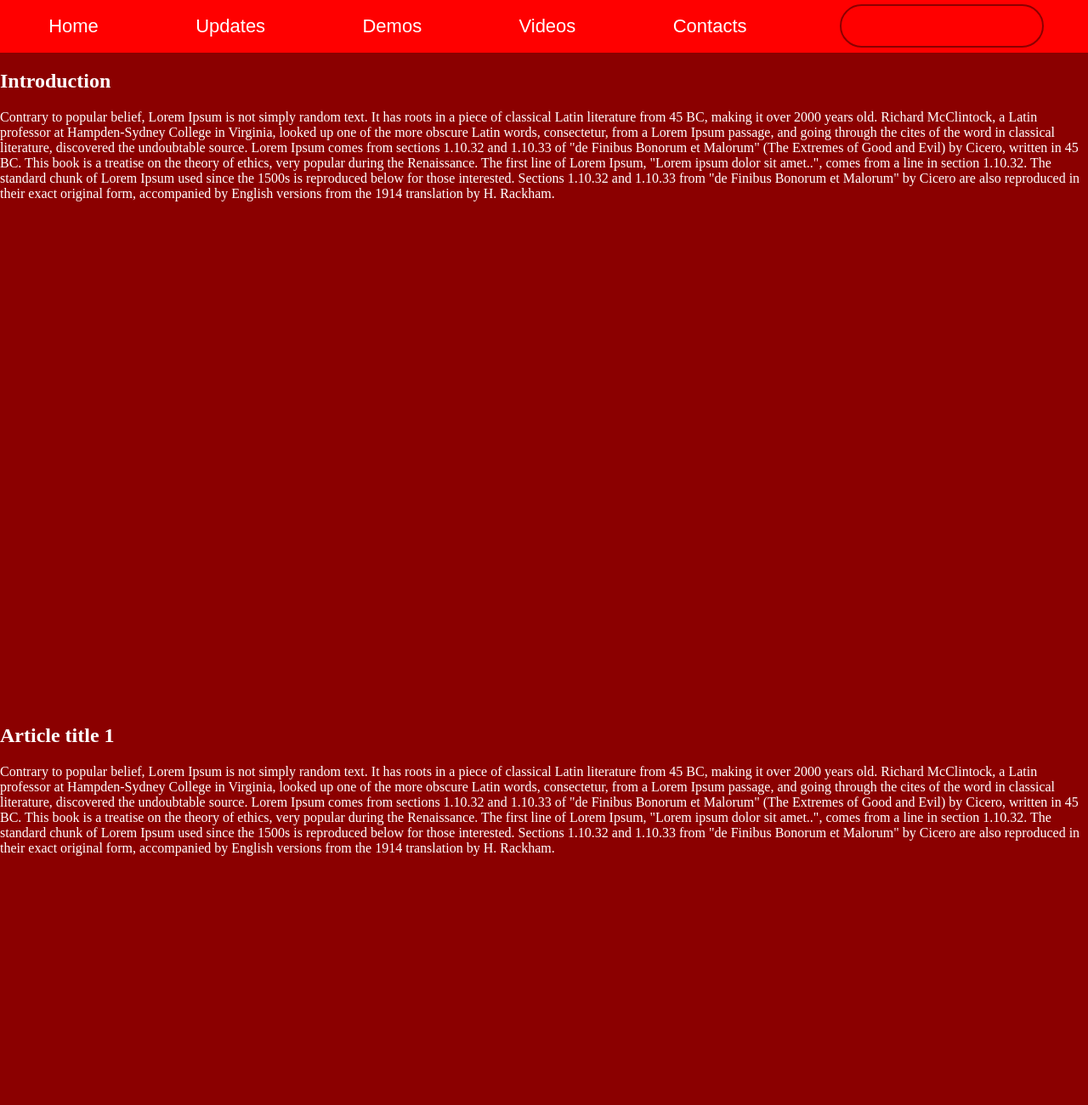
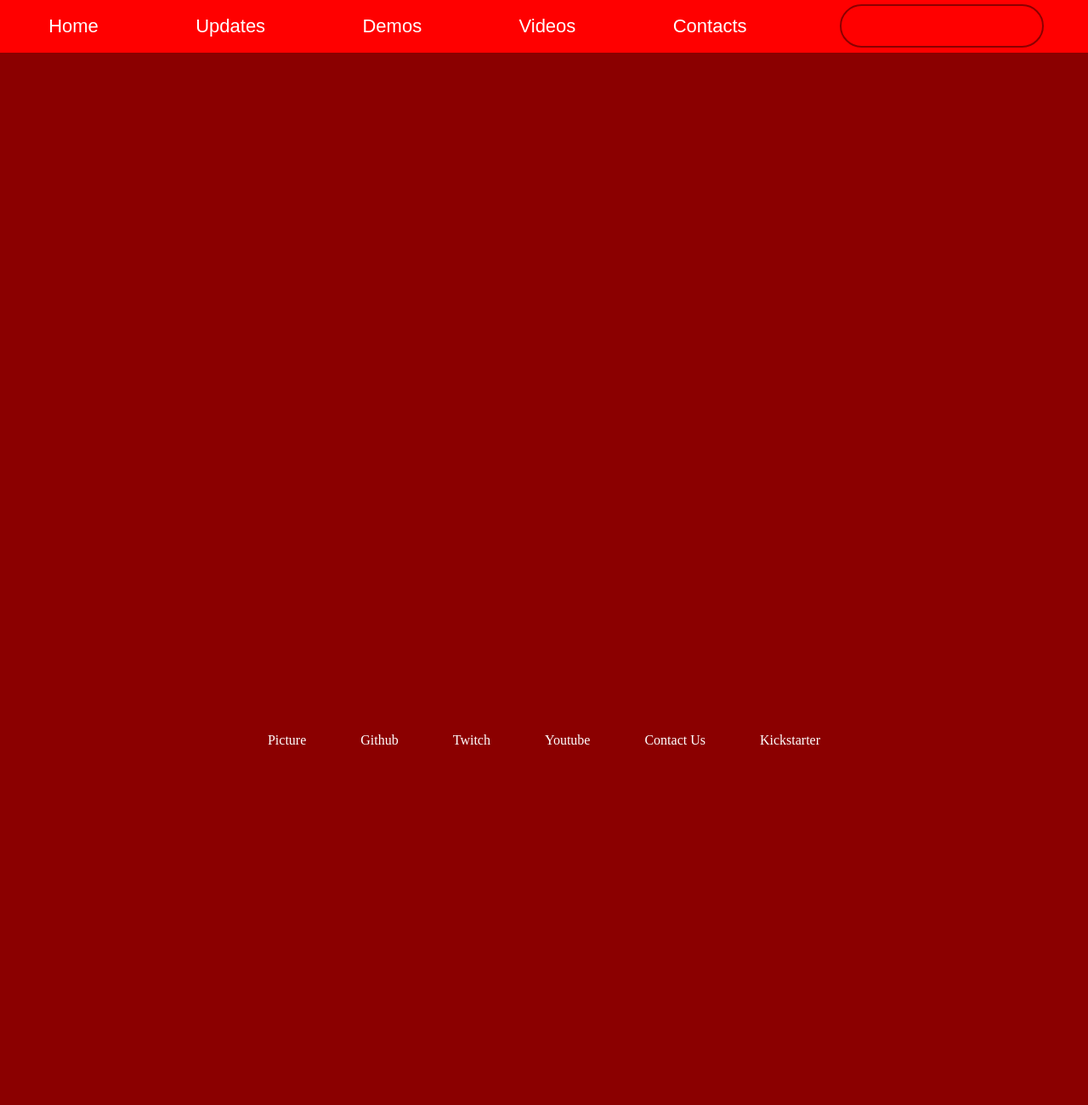
Before and after one commit to RealisticGaming/Realistic-Website, a plain HTML site: page pages/contacts.html in a window 1280 px wide. Shown: the top 1300 px of the page at 85% size. After the commit the page ends 880 px from the top, so only its background shows below. Drawn offline with Linux system fonts and the light colour scheme.

Commit message:
The True Start

```diff
--- a/pages/contacts.html
+++ b/pages/contacts.html
@@ -14,7 +14,7 @@
     <nav class="nava">
 
         <a href="/index.html">Home</a>
-        <a href="articles.html">Updates</a>
+        <a href="updates.html">Updates</a>
         <a href="demo.html">Demos</a>
         <a href="videos.html">Videos</a>
         <a href="contacts.html">Contacts</a>
@@ -22,62 +22,16 @@
     </nav>
 
     <section class="Intro">
-        <h1>
-            Introduction
-        </h1>
-
-        <p>
-            Contrary to popular belief, Lorem Ipsum is not simply random text. It has roots in a piece of classical
-            Latin literature from 45 BC, making it over 2000 years old. Richard McClintock, a Latin professor at
-            Hampden-Sydney College in Virginia, looked up one of the more obscure Latin words, consectetur, from a
-            Lorem
-            Ipsum passage, and going through the cites of the word in classical literature, discovered the
-            undoubtable
-            source. Lorem Ipsum comes from sections 1.10.32 and 1.10.33 of "de Finibus Bonorum et Malorum" (The
-            Extremes
-            of Good and Evil) by Cicero, written in 45 BC. This book is a treatise on the theory of ethics, very
-            popular
-            during the Renaissance. The first line of Lorem Ipsum, "Lorem ipsum dolor sit amet..", comes from a line
-            in
-            section 1.10.32.
-            The standard chunk of Lorem Ipsum used since the 1500s is reproduced below for those interested.
-            Sections
-            1.10.32 and 1.10.33 from "de Finibus Bonorum et Malorum" by Cicero are also reproduced in their exact
-            original form, accompanied by English versions from the 1914 translation by H. Rackham.
-        </p>
-
-    </section>
-
-    <section>
-        <h2>
-            Article title 1
-
-        </h2>
-        <p>
-            Contrary to popular belief, Lorem Ipsum is not simply random text. It has roots in a piece of classical
-            Latin literature from 45 BC, making it over 2000 years old. Richard McClintock, a Latin professor at
-            Hampden-Sydney College in Virginia, looked up one of the more obscure Latin words, consectetur, from a
-            Lorem
-            Ipsum passage, and going through the cites of the word in classical literature, discovered the
-            undoubtable
-            source. Lorem Ipsum comes from sections 1.10.32 and 1.10.33 of "de Finibus Bonorum et Malorum" (The
-            Extremes
-            of Good and Evil) by Cicero, written in 45 BC. This book is a treatise on the theory of ethics, very
-            popular
-            during the Renaissance. The first line of Lorem Ipsum, "Lorem ipsum dolor sit amet..", comes from a line
-            in
-            section 1.10.32.
-            The standard chunk of Lorem Ipsum used since the 1500s is reproduced below for those interested.
-            Sections
-            1.10.32 and 1.10.33 from "de Finibus Bonorum et Malorum" by Cicero are also reproduced in their exact
-            original form, accompanied by English versions from the 1914 translation by H. Rackham.
-
-        </p>
 
     </section>
     <footer>
         <nav>
-            <a href="giphy.webp">picture</a>
+            <a href="giphy.webp">Picture</a>
+            <a href="https://github.com/RealisticGaming">Github</a>
+            <a href="">Twitch</a>
+            <a href="">Youtube</a>
+            <a href="">Contact Us</a>
+            <a href="">Kickstarter</a>
         </nav>
     </footer>
 </body>
--- a/styles.css
+++ b/styles.css
@@ -57,4 +57,10 @@ section {
 footer {
     margin: 50px;
     background-color: darkred;
+    text-align: center;
 }
+
+footer a{
+    margin-left: 30px;
+    margin-right: 30px;
+}
```
Also changed, not shown: index.html (+7 -2 lines), pages/demo.html (+7 -2 lines), pages/updates.html (+7 -2 lines), pages/videos.html (+7 -2 lines).
